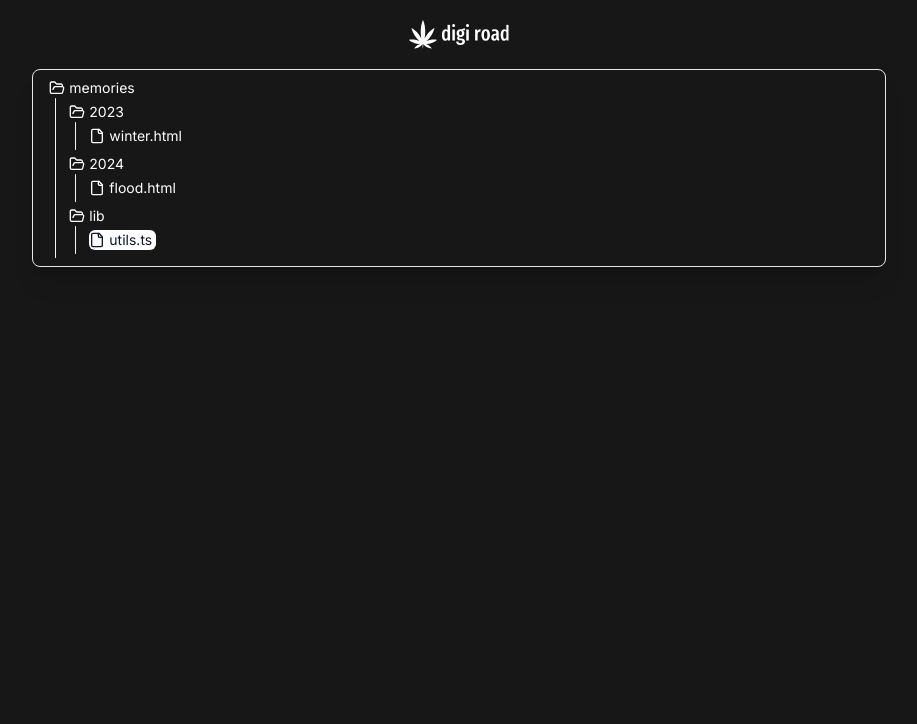
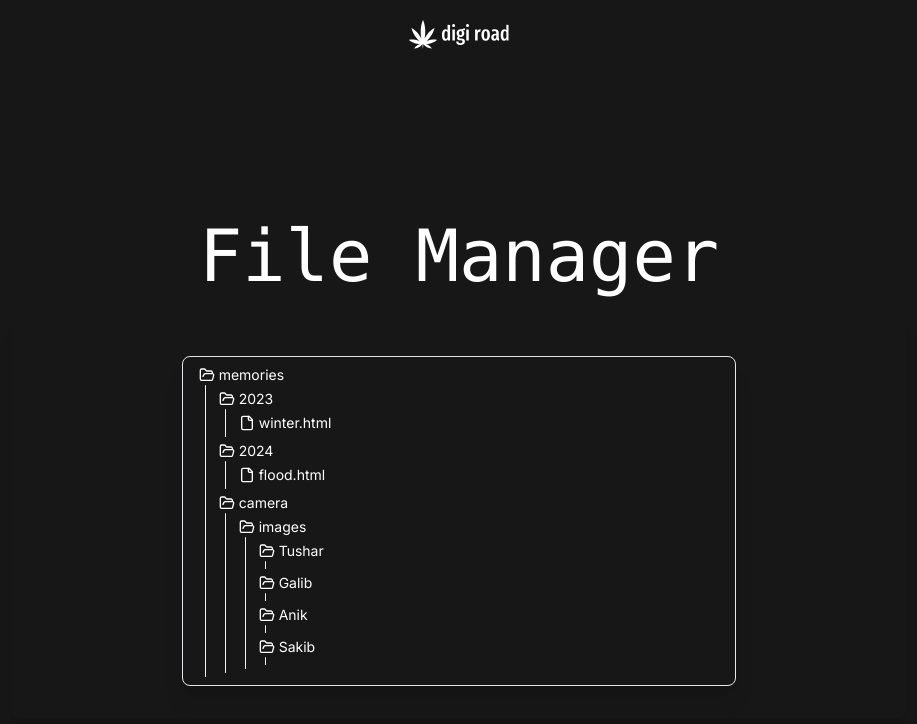
Before and after one commit to txxasif/FloodscapeMemories, a Next.js app: page /memories in a window 1280 px wide. Shown: the top 724 px of the page, without its empty margins (181-1098 px from the left). Built offline with nearby package versions, Linux system fonts and the light colour scheme.

Commit message:
memories

```diff
--- a/app/memories/page.tsx
+++ b/app/memories/page.tsx
@@ -1,9 +1,17 @@
 import React from "react";
 import { FilleManager } from "@/components/FilleManager";
+
 export default function Memories() {
   return (
-    <main className="flex items-center justify-center ">
-      <FilleManager />
+    <main className="w-full min-h-screen flex flex-col items-center justify-center  px-4">
+      <div className="w-full flex justify-center mb-8">
+        <h1 className="font-mono text-white text-5xl md:text-6xl lg:text-7xl text-center">
+          File Manager
+        </h1>
+      </div>
+      <div className="w-full max-w-4xl flex items-center justify-center  shadow-lg rounded-lg p-4 md:p-8">
+        <FilleManager />
+      </div>
     </main>
   );
 }
--- a/components/FilleManager.tsx
+++ b/components/FilleManager.tsx
@@ -34,10 +34,14 @@ export function FilleManager() {
               <Link href={"/memories/flood-memories"}>flood.html</Link>
             </File>
           </Folder>
-          <Folder value="6" element="lib">
-            <File value="7">
-              <p>utils.ts</p>
-            </File>
+
+          <Folder value="6" element="camera">
+            <Folder value="7" element="images">
+              <Folder value="8" element="Tushar"></Folder>
+              <Folder value="9" element="Galib"></Folder>
+              <Folder value="10" element="Anik"></Folder>
+              <Folder value="11" element="Sakib"></Folder>
+            </Folder>
           </Folder>
         </Folder>
       </Tree>
```
